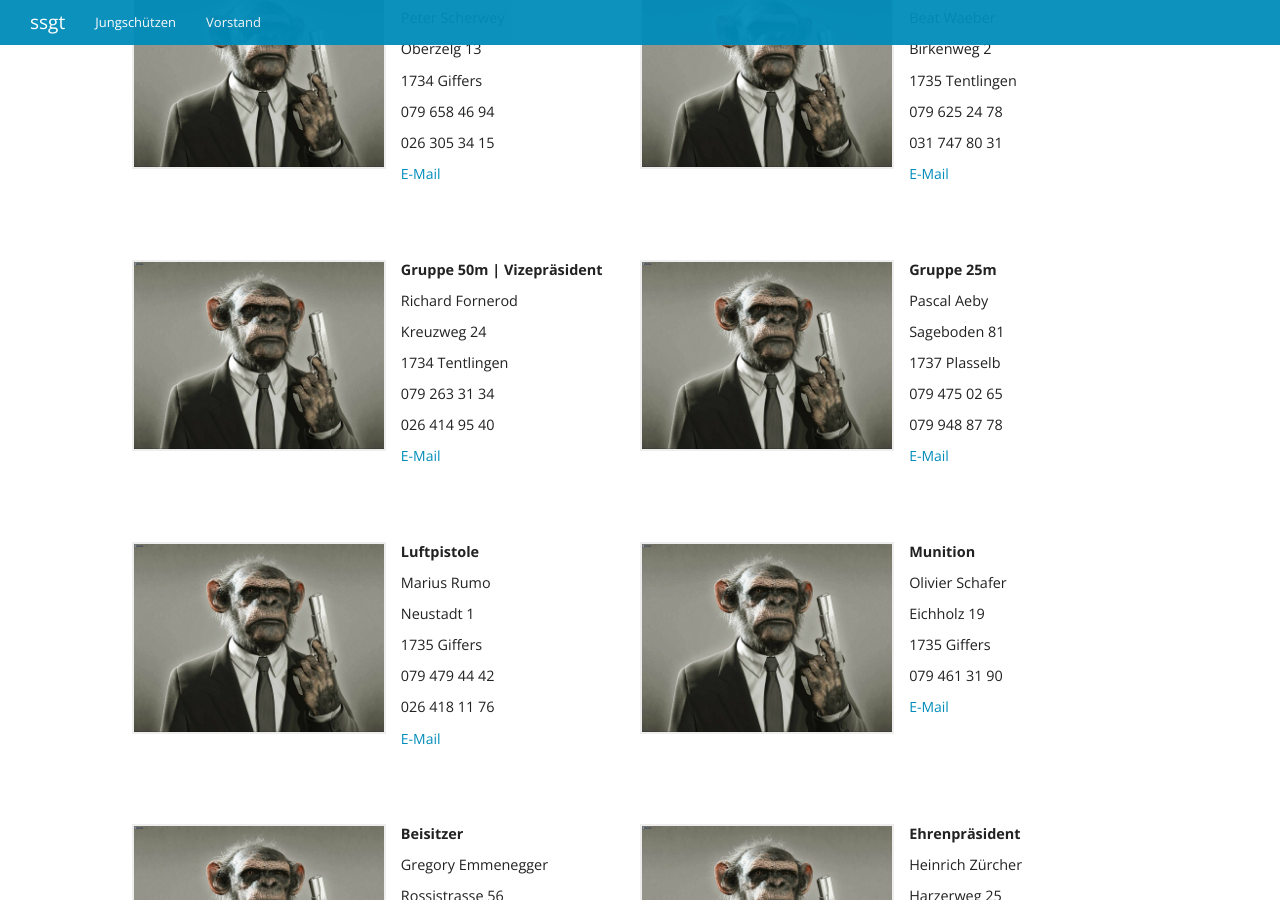
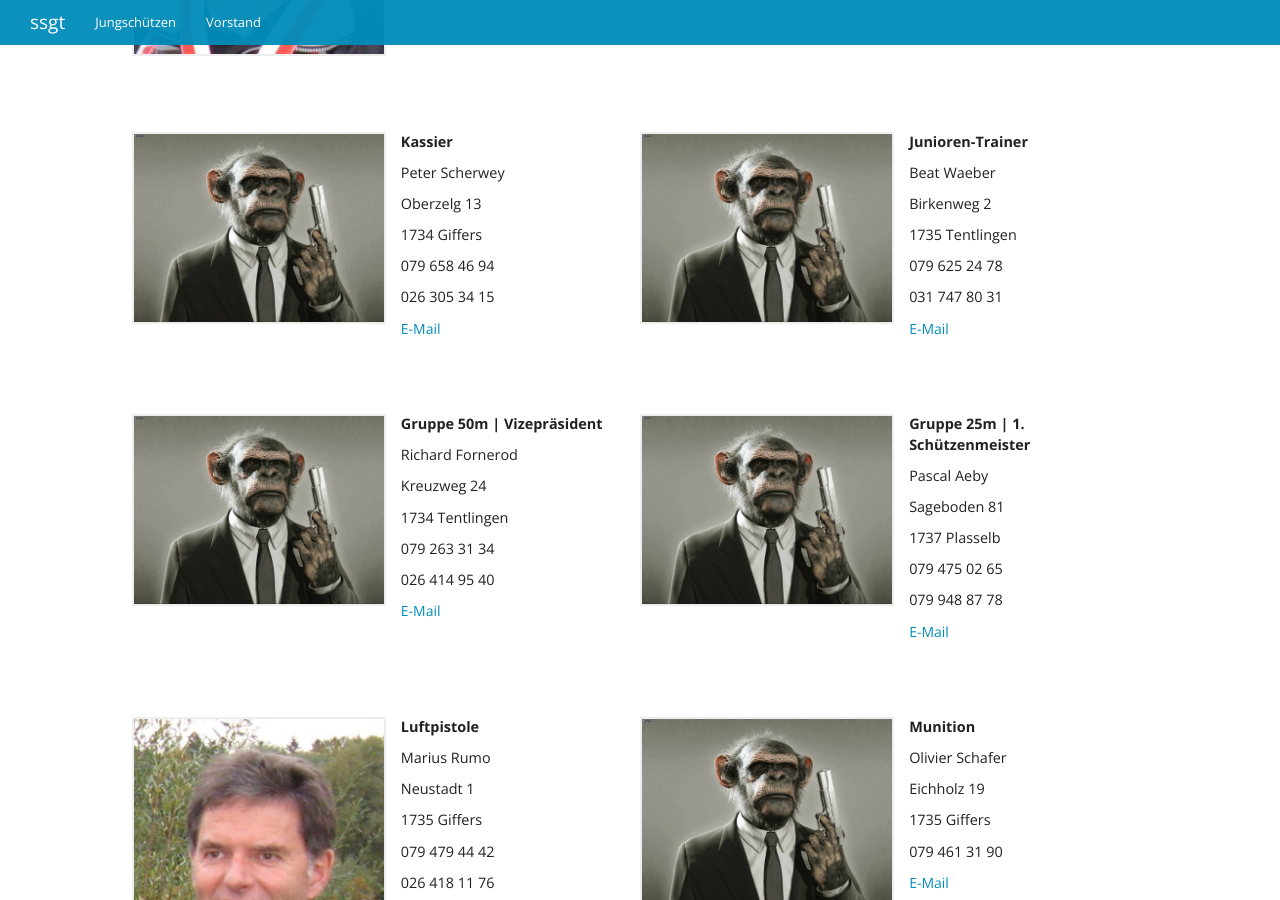
Before and after one commit to s4mux/ssgt-site, a Jekyll site: the page built from vorstand.md, in a window 1280 px wide and 900 px high, scrolled down 730 px. Built offline with Jekyll 4.4.1, drawn with Linux system fonts in a browser that asks for light colours; nearby versions of some CDN libraries; comment, search, counter and statistics services are not loaded.

Commit message:
Adding to Pictures to 'Vorstand' and add '1. Schuetzenmeister' to Pascal Aeby'

```diff
--- a/_data/vorstand.yml
+++ b/_data/vorstand.yml
@@ -19,7 +19,7 @@
   mobile: 079 647 95 73
   phone: 026 305 25 61
   mail: pascal.broch67@gmail.com
-  picture: default.jpg
+  picture: pascal.jpg
 
 - name: Melanie Neuhaus
   function: Sekretärin
@@ -57,7 +57,7 @@
   picture: default.jpg
 
 - name: Pascal Aeby
-  function: Gruppe 25m
+  function: Gruppe 25m | 1. Schützenmeister
   street: Sageboden 81
   town: 1737 Plasselb
   mobile: 079 475 02 65
@@ -72,7 +72,7 @@
   mobile: 079 479 44 42
   phone: 026 418 11 76
   mail: marius.rumo@bluewin.ch
-  picture: default.jpg
+  picture: marius.jpg
 
 - name: Olivier Schafer
   function: Munition
```
Also changed, not shown: images/vorstand/Marius.jpg (added), images/vorstand/Pascal.jpg (added).
